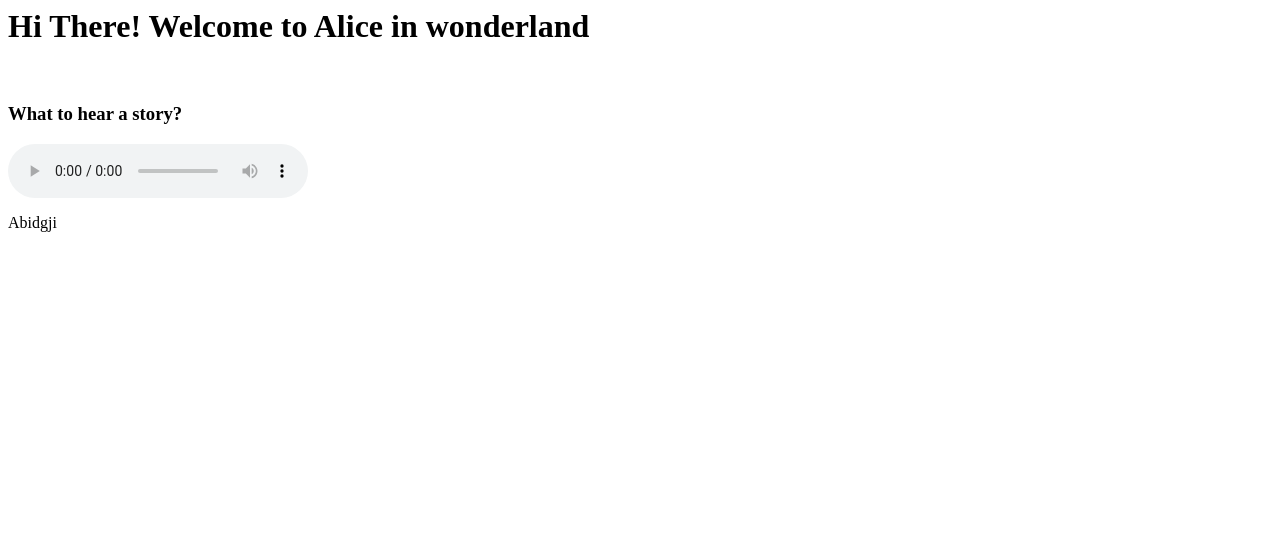
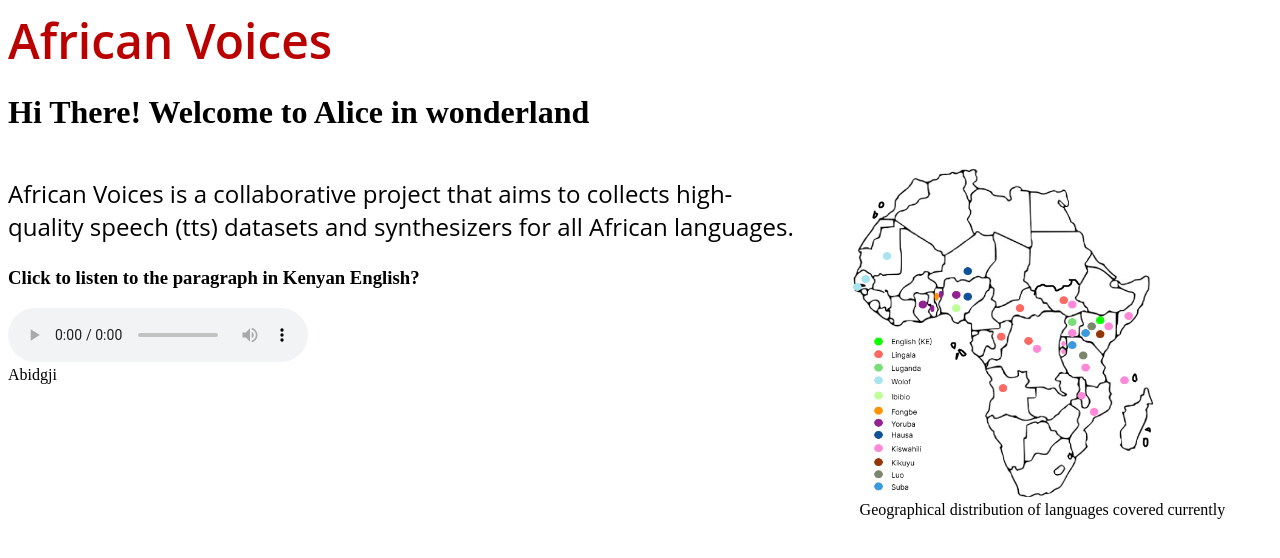
Before and after one commit to Pogayo/african-voices-web, a Django app: page / in a window 1280 px wide. Shown: the top 558 px of the page. Run offline with Django 4.2, Linux system fonts and the light colour scheme; data comes from the database, SQL or seed files in the repository.

Commit message:
edited index

```diff
--- /dev/null
+++ b/app/static/app/style.css
@@ -0,0 +1,42 @@
+
+#home-header {
+    /*position: absolute;*/
+    /*width: 599px;*/
+    /*height: 141px;*/
+    /*left: 32px;*/
+    /*top: 55px;*/
+
+    font-family: 'Open Sans';
+    font-style: normal;
+    font-weight: 600;
+    font-size: 48px;
+    line-height: 65px;
+
+    color: #BB0000;
+
+}
+#home-map{
+    width:300px;
+    max-width: 100%;
+    height: auto;
+
+
+}
+
+#map-wrapper{
+float:right;
+    width:30%
+    /*margin-left:20px*/
+
+}
+#home-exp{
+
+
+font-family: 'Open Sans';
+font-style: normal;
+font-weight: 400;
+font-size: 24px;
+line-height: 33px;
+
+color: #000000;
+}
--- /dev/null
+++ b/app/templates/app/base_generic.html
@@ -0,0 +1,15 @@
+{% load static %}
+<!DOCTYPE html>
+<html lang="en">
+<head>
+  {% block title %}<title>African Voices</title>{% endblock %}
+  <link rel="stylesheet" href="{% static 'app/style.css' %}">
+  <meta charset="utf-8">
+  <meta name="viewport" content="width=device-width, initial-scale=1">
+<!--  <link href="https://cdn.jsdelivr.net/npm/bootstrap@5.1.3/dist/css/bootstrap.min.css" rel="stylesheet" integrity="sha384-1BmE4kWBq78iYhFldvKuhfTAU6auU8tT94WrHftjDbrCEXSU1oBoqyl2QvZ6jIW3" crossorigin="anonymous">-->
+</head>
+<body>
+  {% block sidebar %}<!-- insert default navigation text for every page -->{% endblock %}
+  {% block content %}<!-- default content text (typically empty) -->{% endblock %}
+</body>
+</html>
--- a/app/templates/app/index.html
+++ b/app/templates/app/index.html
@@ -1,18 +1,67 @@
+{% extends "app/base_generic.html" %}
 {% load static %}
+
+{% block content %}
+<header>
+    <div class="container">
+        <div class="row">
+            <div class="col-md-12">
+                <div class="logo" id="home-header">
+                    African Voices
+                </div>
+            </div>
+        </div>
+    </div>
+
+</header>
+
 
 <h1>
     Hi {{name}}! Welcome to {{place}}
 </h1>
 
-<br/>
-<h3>What to hear a story?</h3>
+
+<div style="float: left; width:63%">
+    <p id="home-exp">
+    African Voices is  a  collaborative project that aims to collects high-quality speech (tts) datasets and synthesizers for all African languages.
+</p>
+<h3>Click to listen to the paragraph in Kenyan English?</h3>
 <audio controls>
     {% comment %} <source src="horse.ogg" type="audio/ogg"> {% endcomment %}
     <source src="{% static 'app/sample1.mp3' %}" type="audio/mpeg">
     Your browser does not support the audio element.
 </audio>
 
+</div>
+
+<figure id="map-wrapper">
+    <img src="{% static 'app/map.png' %}"  id="home-map"/>
+    <figcaption style="text-align: center">Geographical distribution of languages covered currently</figcaption>
+</figure>
+
 
 {% for language in languages %}
     <p>{{language.lang_name}}</p>
 {% endfor %}
+
+
+{% endblock %}
+
+<!--{% load static %}-->
+
+<!--<h1>-->
+<!--    Hi {{name}}! Welcome to {{place}}-->
+<!--</h1>-->
+
+<!--<br/>-->
+<!--<h3>What to hear a story?</h3>-->
+<!--<audio controls>-->
+<!--    {% comment %} <source src="horse.ogg" type="audio/ogg"> {% endcomment %}-->
+<!--    <source src="{% static 'app/sample1.mp3' %}" type="audio/mpeg">-->
+<!--    Your browser does not support the audio element.-->
+<!--</audio>-->
+
+
+<!--{% for language in languages %}-->
+<!--    <p>{{language.lang_name}}</p>-->
+<!--{% endfor %}-->
```
Also changed, not shown: app/static/app/map.png (added).
